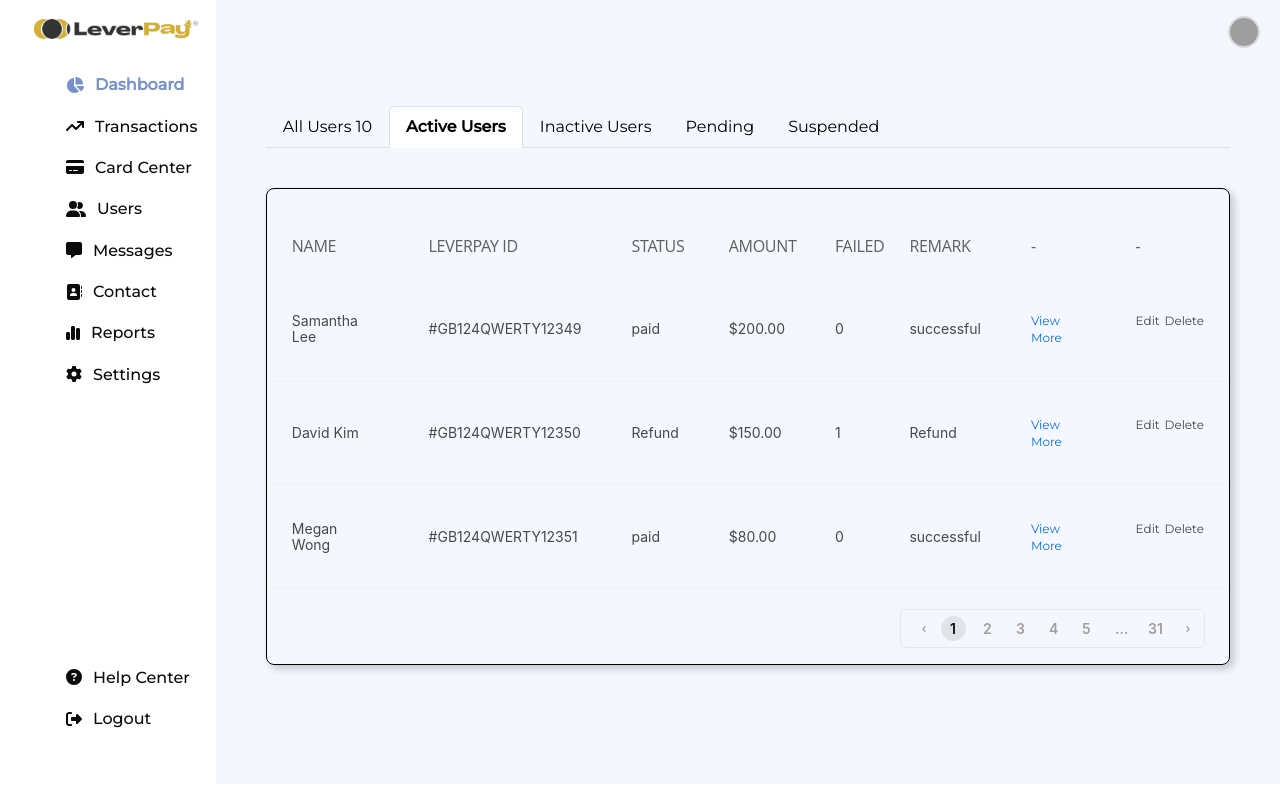
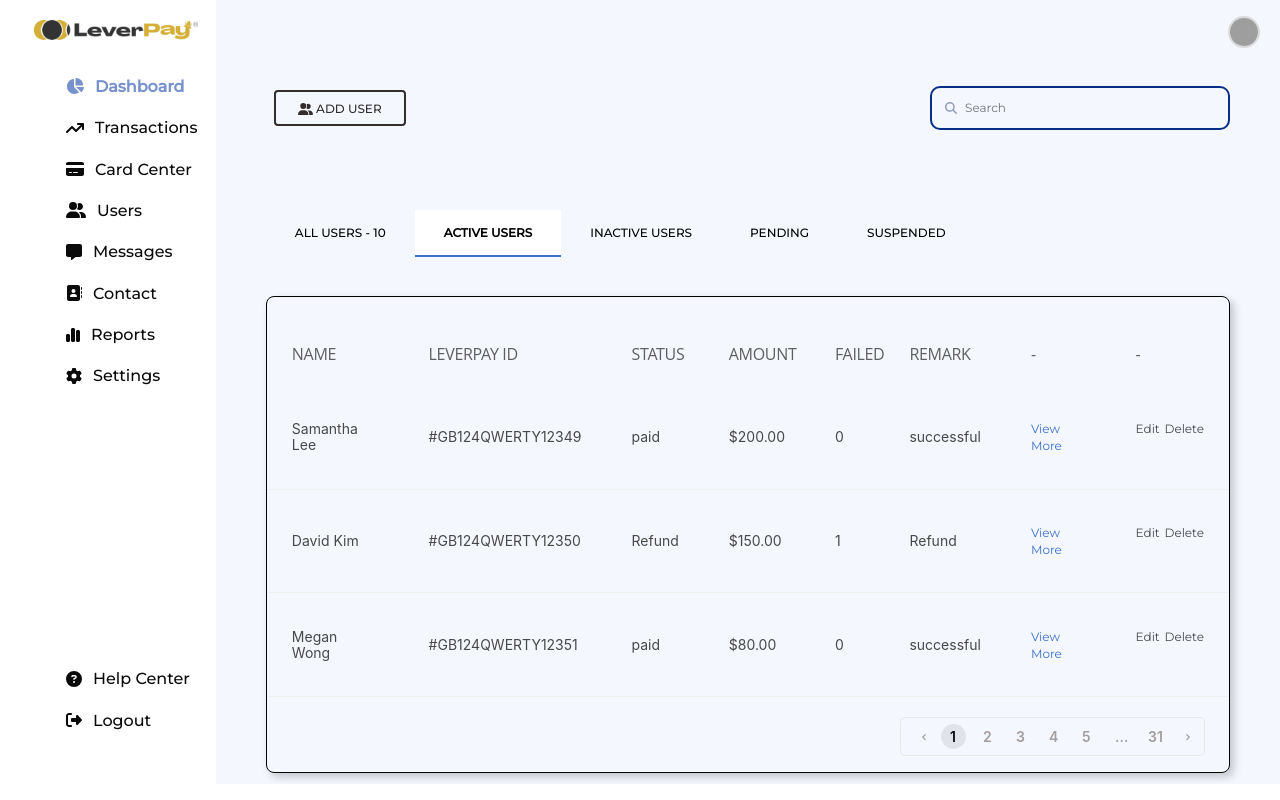
Before and after one commit to LeverPay/admin-dashboard, a React (Create React App) app: page /users in a window 1280 px wide. Built offline with nearby package versions, Linux system fonts and the light colour scheme; grey boxes are pictures that could not be loaded.

Commit message:
Added add user button

```diff
--- a/package.json
+++ b/package.json
@@ -12,6 +12,7 @@
     "@testing-library/user-event": "^13.5.0",
     "bootstrap": "^5.3.0",
     "classnames": "^2.3.2",
+    "mdb-react-ui-kit": "^6.1.0",
     "react": "^18.2.0",
     "react-apexcharts": "^1.4.0",
     "react-bootstrap": "^2.8.0",
--- a/src/Pages/UsersPage.jsx
+++ b/src/Pages/UsersPage.jsx
@@ -9,11 +9,16 @@ import '../css/UsersPageStyles.css';
 import {
   DashboardView,
   DashboardNavView,
-  DashboardBody,
 } from '../css/DashboardPageStyles';
-import Header from '../Components/Header/Header';
-import DashboardStat from '../Components/DashboardStat';
+
 import DataTable from '../Components/DataTable';
+import { FontAwesomeIcon } from '@fortawesome/react-fontawesome';
+import { faMagnifyingGlass } from '@fortawesome/free-solid-svg-icons';
+import { MDBBtn, MDBIcon } from 'mdb-react-ui-kit';
+
+import {
+  faUserGroup,
+} from '@fortawesome/free-solid-svg-icons';
 
 const UsersPage = () => {
   const count = 10;
@@ -28,9 +33,27 @@ const UsersPage = () => {
                     />
                   </Link>
             </DashboardNavView>
+
+
+
+            <div className="header-container">
+              <div className="greeting-container">
+                <div className="greeting">
+                  <MDBBtn outline className='mx-2' color='dark'>
+                     <FontAwesomeIcon icon={faUserGroup} /> <span>Add User</span>{' '}
+                  </MDBBtn>
+                </div>
+                <div className="search">
+                  <FontAwesomeIcon icon={faMagnifyingGlass} />
+                  <input className="search-input" placeholder="Search" />
+                </div>
+              </div>
+            </div>
+
+
             <div className='users__tab'>
               <Tabs defaultActiveKey="second">
-                <Tab eventKey="first" title={"All Users " + count}>
+                <Tab eventKey="first" title={"All Users - " + count}>
                    <div className='users__tab__padding'>
                      <DataTable />
                    </div>
--- a/src/css/UsersPageStyles.css
+++ b/src/css/UsersPageStyles.css
@@ -1,5 +1,9 @@
 .users__tab{
     padding: 50px;
+}
+
+.header-container{
+    padding: 30px;
 }
 
 .users__tab__padding{
--- a/src/index.js
+++ b/src/index.js
@@ -1,6 +1,7 @@
 import React from 'react';
 import ReactDOM from 'react-dom/client';
 import App from './App';
+import 'mdb-react-ui-kit/dist/css/mdb.min.css';
 
 const root = ReactDOM.createRoot(document.getElementById('root'));
 root.render(
```
Also changed, not shown: 1 other file (tests, documents, lock files or other folders).
